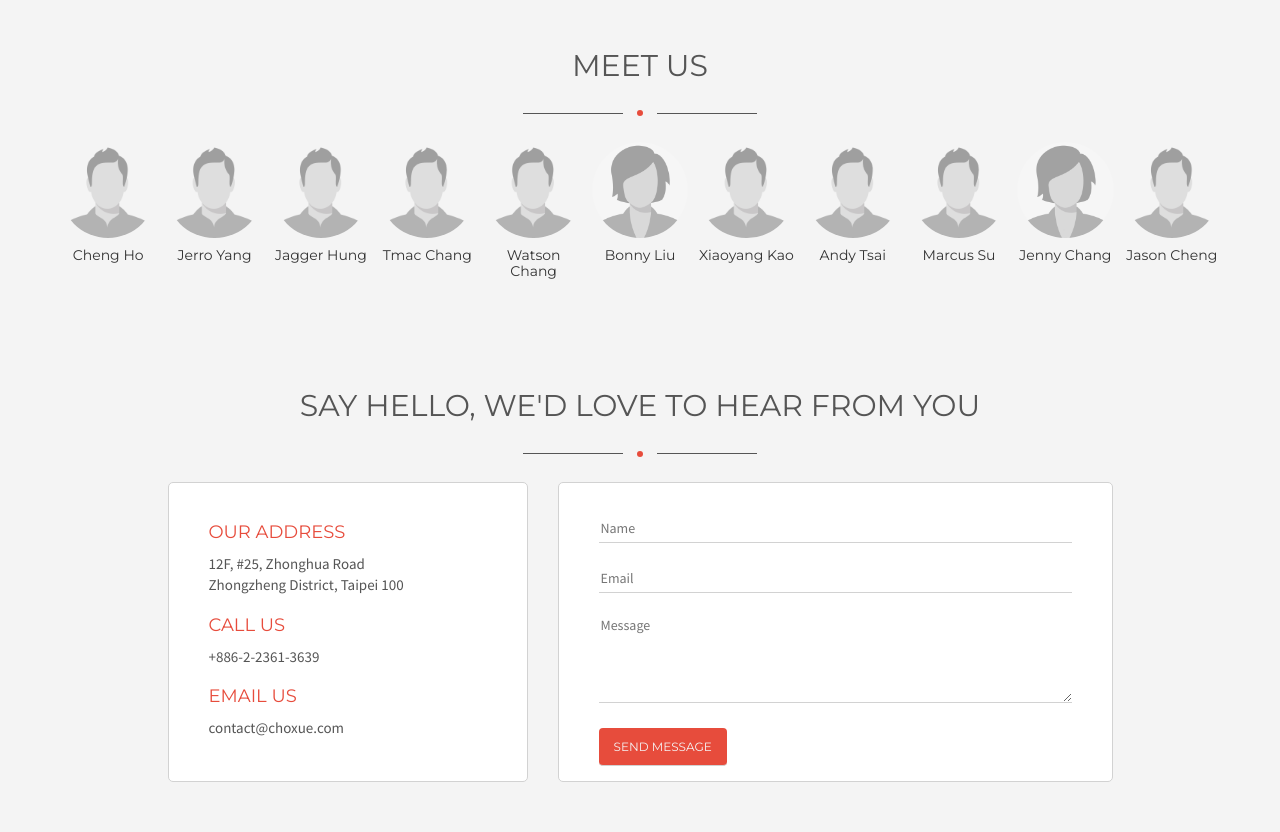
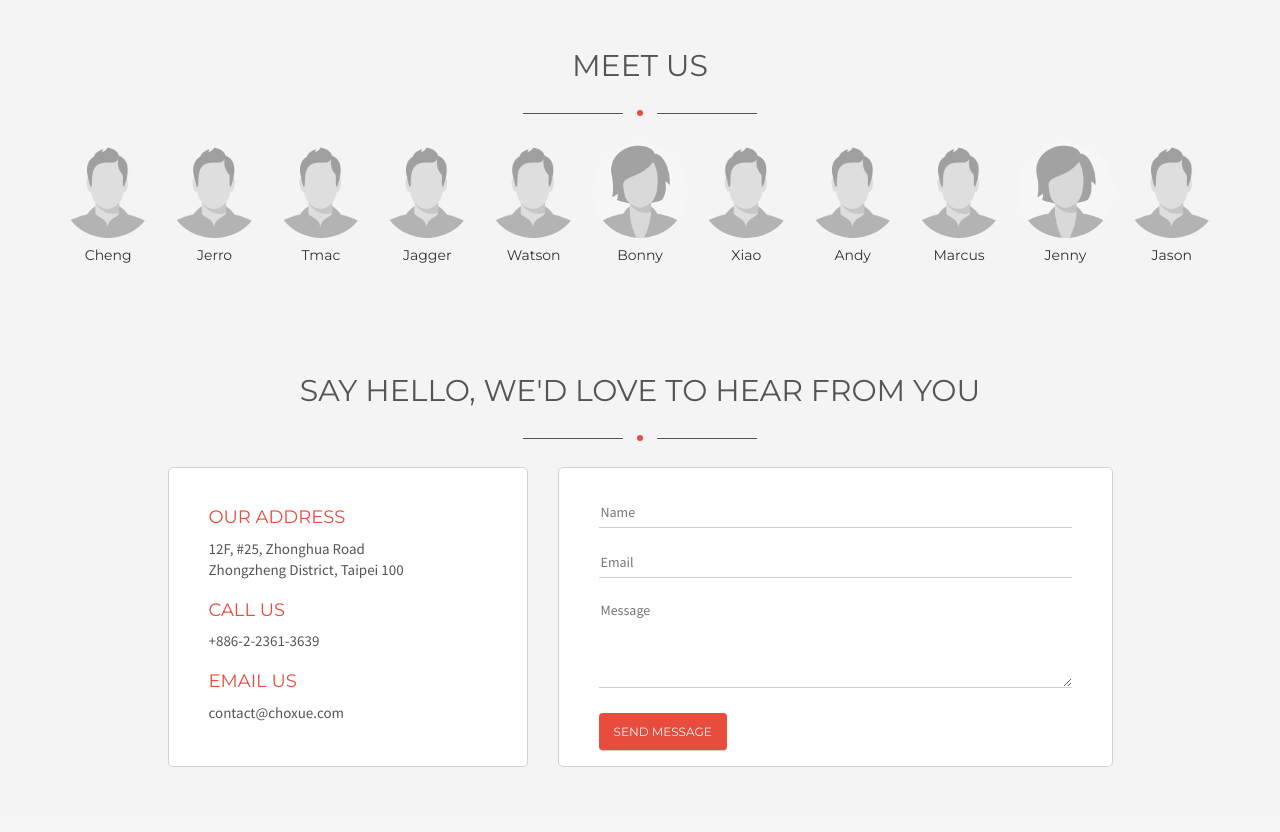
Before and after one commit to Choxue/CX1.5, a PHP site: page / in a window 1280 px wide. Shown: the part 2105-2937 px from the top of the page. After the commit the page ends 2872 px from the top, so only its background shows below. Run offline with PHP 8.4, Linux system fonts and the light colour scheme; style sheets or scripts are compiled from the project's sources; some libraries are stand-ins or nearby versions.

Commit message:
Updated names

```diff
--- a/index.php
+++ b/index.php
@@ -242,35 +242,35 @@
 					<div class="col-lg-1 col-md-2 col-sm-4 col-xs-4">
 						<div class="person">
 							<img src="img/nobody.jpg">
-							<h3>Cheng Ho</h3>
+							<h3>Cheng</h3>
 							<p>Bio</p>
 						</div>
 					</div>
 					<div class="col-lg-1 col-md-2 col-sm-4 col-xs-4">
 						<div class="person">
 							<img src="img/nobody.jpg">
-							<h3>Jerro Yang</h3>
+							<h3>Jerro</h3>
 							<p>Bio</p>
 						</div>
 					</div>
 					<div class="col-lg-1 col-md-2 col-sm-4 col-xs-4">
 						<div class="person">
 							<img src="img/nobody.jpg">
-							<h3>Jagger Hung</h3>
+						<h3>Tmac</h3>
 						<p>Bio</p>
 						</div>
 					</div>
 					<div class="col-lg-1 col-md-2 col-sm-4 col-xs-4">
 						<div class="person">
 							<img src="img/nobody.jpg">
-						<h3>Tmac Chang</h3>
+							<h3>Jagger</h3>
 							<p>Bio</p>
 						</div>
 					</div>
 					<div class="col-lg-1 col-md-2 col-sm-4 col-xs-4">
 						<div class="person">
 							<img src="img/nobody.jpg">
-							<h3>Watson Chang</h3>
+							<h3>Watson</h3>
 							<p>Bio</p>
 
 						</div>
@@ -278,14 +278,14 @@
 					<div class="col-lg-1 col-md-2 col-sm-4 col-xs-4">
 						<div class="person">
 							<img src="img/woman.jpg">
-						<h3>Bonny Liu</h3>
+						<h3>Bonny</h3>
 						<p>Bio</p>
 						</div>
 					</div>
 					<div class="col-lg-1 col-md-2 col-sm-4 col-xs-4">
 						<div class="person">
 							<img src="img/nobody.jpg">
-							<h3>Xiaoyang Kao</h3>
+							<h3>Xiao</h3>
 							<p>Bio</p>
 
 						</div>
@@ -293,7 +293,7 @@
 					<div class="col-lg-1 col-md-2 col-sm-4 col-xs-4">
 						<div class="person">
 							<img src="img/nobody.jpg">
-							<h3>Andy Tsai</h3>
+							<h3>Andy</h3>
 							<p>Bio</p>
 
 						</div>
@@ -301,21 +301,21 @@
 					<div class="col-lg-1 col-md-2 col-sm-4 col-xs-4">
 						<div class="person">
 							<img src="img/nobody.jpg">
-						<h3>Marcus Su</h3>
+						<h3>Marcus</h3>
 						<p>Bio</p>
 						</div>
 					</div>
 					<div class="col-lg-1 col-md-2 col-sm-4 col-xs-4">
 						<div class="person">
 							<img src="img/woman.jpg">
-							<h3>Jenny Chang</h3>
+							<h3>Jenny</h3>
 							<p>Bio</p>
 						</div>
 					</div>
 					<div class="col-lg-1 col-md-2 col-sm-4 col-xs-4">
 						<div class="person">
 							<img src="img/nobody.jpg">
-						<h3>Jason Cheng</h3>
+						<h3>Jason</h3>
 						<p>Bio</p>
 						</div>
 					</div>
--- a/lang/lang_zh.ini
+++ b/lang/lang_zh.ini
@@ -27,7 +27,7 @@ upcoming_schedule = "2016近期賽事"
 meet_us = "認識我們"
 say_hello = "說點什麼，我們希望聽到你的意見"
 our_address = "我們在哪"
-address = "台北市中正區中華路1段25號12樓"
+address = "100 台北市中正區中華路1段25號12樓"
 call_us = "電話"
 email_us = "電子信箱"
 
--- a/langcache/php_i18n_6b988d08aa48d369fb87a1773a26f363_L_zh.cache.php
+++ b/langcache/php_i18n_6b988d08aa48d369fb87a1773a26f363_L_zh.cache.php
@@ -22,7 +22,7 @@ const upcoming_schedule = '2016近期賽事';
 const meet_us = '認識我們';
 const say_hello = '說點什麼，我們希望聽到你的意見';
 const our_address = '我們在哪';
-const address = '台北市中正區中華路1段25號12樓';
+const address = '100 台北市中正區中華路1段25號12樓';
 const call_us = '電話';
 const email_us = '電子信箱';
 const placeholder_name = '名字';
```
Lines whose indentation alone changed are shown as unchanged.
